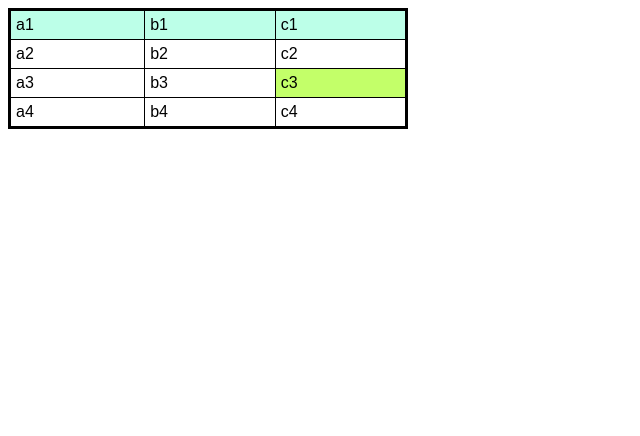
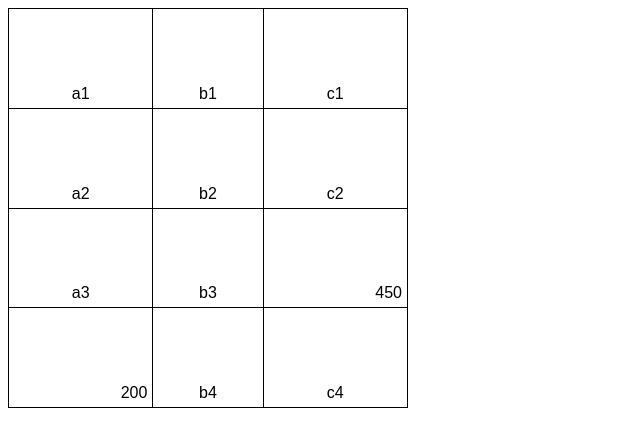
Before and after one commit to Sergioc322/htm-css, a plain HTML site: page exercicios/exercicios032 - tabela/index.html in a window 1280 px wide. Shown: the whole page, without its empty margins (0-640 px from the left). Drawn offline with Linux system fonts and the light colour scheme.

Commit message:
movimentação de elementos
centralização dos dados dentro das células e predefinição de alinhamento para dados em classes especificas

```diff
--- a/exercicios/exercicios032 - tabela/index.html
+++ b/exercicios/exercicios032 - tabela/index.html
@@ -11,27 +11,26 @@
 
         table{
             width: 400px;
+            height: 400px;
             border-collapse: collapse;
-            border: 3px solid black;
-        }
 
-        tr.linha{
-            background-color: rgba(127, 255, 212, 0.521);
         }
 
         td{
             border: 1px solid black;
             padding: 5px;
+            text-align: center;
+            vertical-align: bottom ;
         }
 
-        td.dado{
-            background-color: rgba(172, 255, 47, 0.719);
+        .numero{
+            text-align: right;
         }
     </style>
 </head>
 <body>
     <table>
-        <tr class="linha">
+        <tr>
             <td>a1</td>
             <td>b1</td>
             <td>c1</td>
@@ -44,10 +43,10 @@
         <tr>
             <td>a3</td>
             <td>b3</td>
-            <td class="dado">c3</td>
+            <td class="numero">450</td>
         </tr>
         <tr>
-            <td>a4</td>
+            <td class="numero">200</td>
             <td>b4</td>
             <td>c4</td>
         </tr>
```
